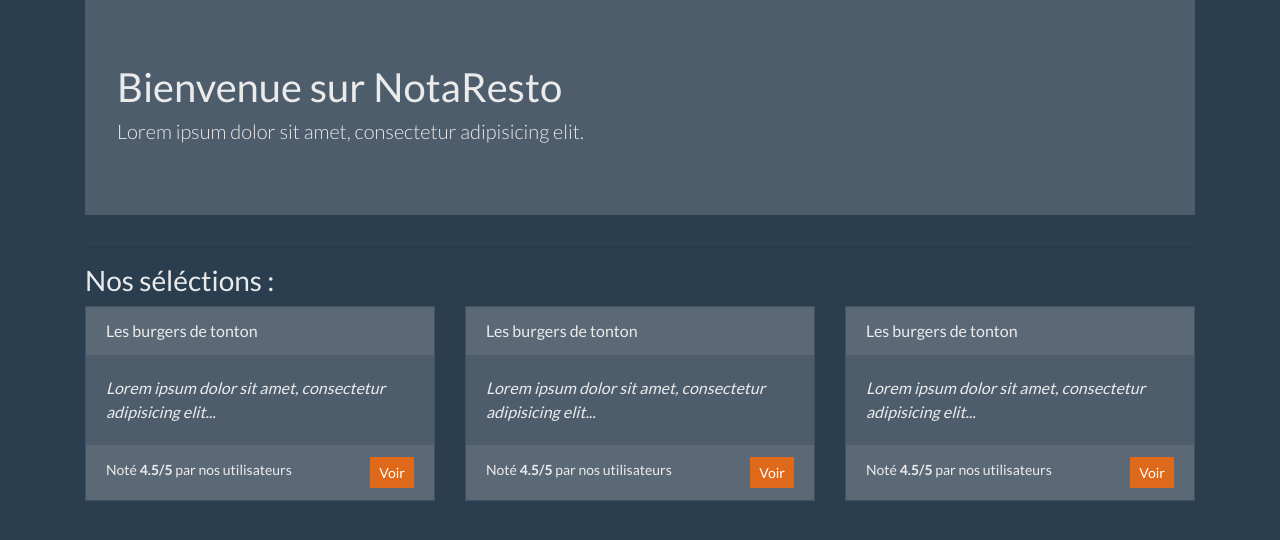
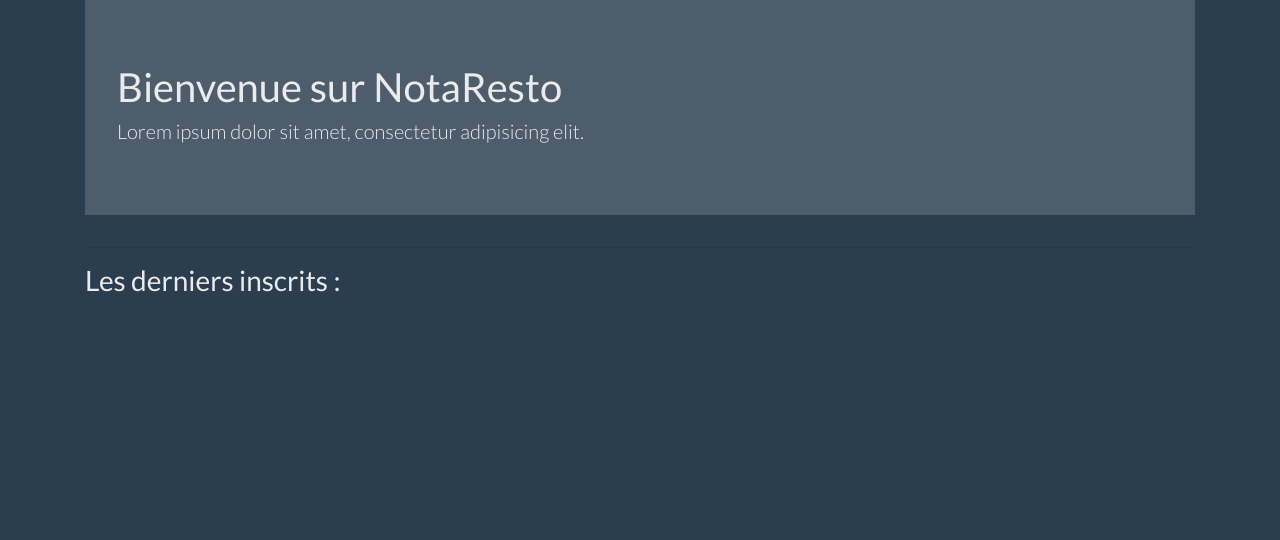
Before and after one commit to tomsihap/notarestocda15, a Symfony app: template templates/app/index.html.twig in a window 1280 px wide. Shown: the part 65-605 px from the top of the page. Run offline with Twig, Linux system fonts and the light colour scheme; the template is opened without the code that fills it, so the values that code supplies are empty; some libraries are stand-ins or nearby versions.

Commit message:
:sparkles: Restaurant fixtures and show last ten restaurants in frontpage

```diff
--- a/templates/app/index.html.twig
+++ b/templates/app/index.html.twig
@@ -11,52 +11,29 @@
 
     <hr>
 
-    <h3>Nos séléctions :</h3>
+    <h3>Les derniers inscrits :</h3>
 
     <div class="row">
+
+        {% for restaurant in restaurants %}
             <div class="col-4">
                 <div class="card">
                     <div class="card-header">
-                    Les burgers de tonton
+                        <h4>{{ restaurant.name }}</h4>
+                        <h5>Inscrit le {{ restaurant.createdAt | date('d/m/Y') }}</h5>
                     </div>
                     <div class="card-body">
-                    <em>Lorem ipsum dolor sit amet, consectetur adipisicing elit...</em>
+                        <em>{{ restaurant.description }}</em>
                     </div>
                     <div class="card-footer">
-                    <small>Noté <strong>4.5/5</strong> par nos utilisateurs</small>
-                    <a href="#" class="btn btn-sm btn-primary float-right">Voir</a>
+                        {% if restaurant.averageRating %}
+                        <small>Noté <strong>{{ restaurant.averageRating }}/5</strong> par nos utilisateurs</small>
+                        {% else %}
+                            <small>Soyez les premiers à noter ce restaurant !</small>
+                        {% endif %}
+                        <a href="{{ path('restaurant_show', {'id' : restaurant.id }) }}" class="btn btn-sm btn-primary float-right">Voir</a>
                     </div>
                 </div>
             </div>
-
-        <div class="col-4">
-            <div class="card">
-                <div class="card-header">
-                    Les burgers de tonton
-                </div>
-                <div class="card-body">
-                    <em>Lorem ipsum dolor sit amet, consectetur adipisicing elit...</em>
-                </div>
-                <div class="card-footer">
-                    <small>Noté <strong>4.5/5</strong> par nos utilisateurs</small>
-                    <a href="#" class="btn btn-sm btn-primary float-right">Voir</a>
-                </div>
-            </div>
-        </div>
-
-        <div class="col-4">
-            <div class="card">
-                <div class="card-header">
-                    Les burgers de tonton
-                </div>
-                <div class="card-body">
-                    <em>Lorem ipsum dolor sit amet, consectetur adipisicing elit...</em>
-                </div>
-                <div class="card-footer">
-                    <small>Noté <strong>4.5/5</strong> par nos utilisateurs</small>
-                    <a href="#" class="btn btn-sm btn-primary float-right">Voir</a>
-                </div>
-            </div>
-        </div>
-    </div>
+        {% endfor %}
 {% endblock %}
```
Also changed, not shown: migrations/Version20200629135842.php (added, +31 -0 lines), src/Controller/AppController.php (+5 -2 lines), src/DataFixtures/RestaurantFixtures.php (added, +45 -0 lines), src/Entity/Restaurant.php (+18 -0 lines), src/Repository/RestaurantRepository.php (+12 -0 lines). Lines whose indentation alone changed are shown as unchanged.
